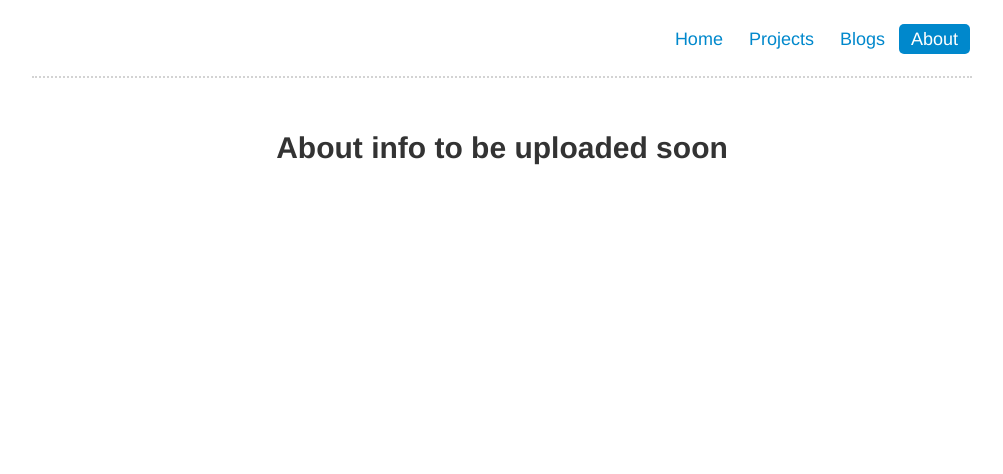
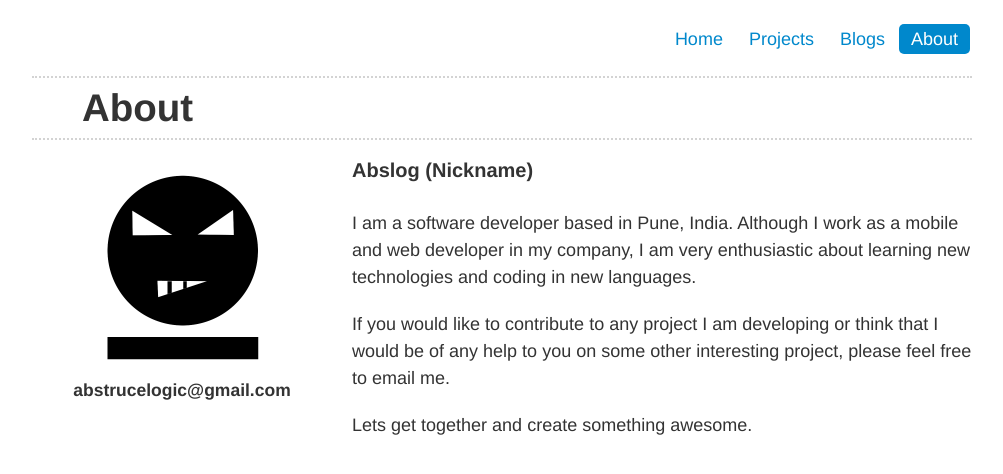
Before and after one commit to abslog/website-abstrucelog, a PHP site: page / in a window 1280 px wide, after a click on "About". Shown: the top 474 px of the page, without its empty margins (138-1141 px from the left). Run offline with PHP 8.4, Linux system fonts and the light colour scheme.

Commit message:
Adding hash navigation and updating about and home page of the application

```diff
--- a/html/general.css
+++ b/html/general.css
@@ -5,8 +5,12 @@ body {}
 
 .content-padd {margin-top:50px;}
 
-.container > .tabbable {margin-top: 2px; border-bottom: 2px; border-bottom-color: #000; border-bottom-style: dotted; border-bottom-color: #d3d3d3;}
+.container > .tabbable {margin-top: 2px; border-bottom: 2px; border-bottom-style: dotted; border-bottom-color: #d3d3d3;}
 .container > .tabbable > .nav {margin-top: 20px;}
+
+.tab-content-heading-container {border-bottom: 2px; border-bottom-style: dotted; border-bottom-color: #d3d3d3;}
+.tab-content-heading { margin-left: 50px;}
+
 .main-img-container {text-align:center;}
 .main-desc {text-align: center; font-size:30px; margin-top: 50px;}
 .main-content {text-align:center; font-size:18px; margin-top: 30px; line-height: 140%}
@@ -14,5 +18,7 @@ body {}
 .logo-img {margin-bottom: 10px; margin-left: 20px;}
 .tab-title {font-size:18px;}
 
-.contact-form label, .contact-form input, .contact-form textarea { font-size:18px;}
-.contact-form button { margin-bottom: 20px;}
+.about-info {text-align: center; margin-top: 20px;}
+.about-desc-title {font-size: 20px;}
+.about-desc {font-size: 18px; margin-top: 20px; line-height: 150%;}
+.about-desc-start {margin-top:20px;}
--- a/html/index.php
+++ b/html/index.php
@@ -12,11 +12,11 @@
 
         <div class="container">
             <div class="tabbable">
-                <ul class="nav nav-pills pull-right">
-                    <li class="active"><a class="tab-title" href="#home" data-toggle="tab">Home</a></li>
-                    <li><a class="tab-title" href="#project" data-toggle="tab">Projects</a></li>
-                    <li><a class="tab-title" href="#blog" data-toggle="tab">Blogs</a></li>
-                    <li><a class="tab-title" href="#about" data-toggle="tab">About</a></li>
+                <ul id="index-tabs" class="nav nav-pills pull-right">
+                    <li class="active"><a class="tab-title" href="#home">Home</a></li>
+                    <li><a class="tab-title" href="#project">Projects</a></li>
+                    <li><a class="tab-title" href="#blog">Blogs</a></li>
+                    <li><a class="tab-title" href="#about">About</a></li>
                     <!-- <li><a class="tab-title" href="#contact" data-toggle="tab">Contact Me</a></li> -->
                 </ul>
             </div>
@@ -41,5 +41,6 @@
 
         <script src="./ui/lib/jquery/jquery-2.0.3.js"></script>
         <script src="./ui/lib/bootstrap/js/bootstrap.min.js"></script>
+        <script src="main.js"></script>
     </body>
 </html>
--- a/html/index/about.php
+++ b/html/index/about.php
@@ -1,9 +1,21 @@
-<?php
-
-    echo '
-
-        <h1 class="center-info-header"> About info to be uploaded soon </h1>
-
-    ';
-
-?>
+<div class="tab-content-heading-container">
+    <h1 class="tab-content-heading">About</h1>
+</div>
+<div class="row">
+  <div class="span4">
+      <div class="about-info">
+          <img src="AbsLogSqLog.png" height="200px" width="200px">
+      </div>
+      <!-- <h5 class="about-info">abslog</h5> -->
+      <h4 class="about-info">abstrucelogic@gmail.com</h4>
+  </div>
+  <div class="span8">
+      <h3 class="about-desc-title">Abslog (Nickname)</h3>
+      <p class="about-desc about-desc-start"> I am a software developer based in Pune, India.
+          Although I work as a mobile and web developer in my company,
+          I am very enthusiastic about learning new technologies and coding in new languages.</p>
+      <p class="about-desc"> If you would like to contribute to any project I am developing or think that I would be of any help to you on some other interesting project,
+          please feel free to email me.</p>
+      <p class="about-desc">Lets get together and create something awesome.</p>
+  </div>
+</div>
--- a/html/index/home.php
+++ b/html/index/home.php
@@ -5,6 +5,6 @@
     <p class="main-desc">Welcome to my project catalogue and blog.</p>
 
     <p class="main-content">Hello! I am a software enthusiast and I love to write code.
-        Please feel free to browse through my projects and blog.
-        If you find something interesting, maybe we can get together and create something awesome.</p>
+        Please browse through my projects and my blog.
+        If you like what you see, feel free to email me and we can get together and work on something interesting.</p>
 </div>
--- /dev/null
+++ b/html/main.js
@@ -0,0 +1,27 @@
+
+var abslog = {};
+
+abslog.tabmanager = (function(){
+
+    function init() {
+        handlePageInit();
+        $('#index-tabs a').click(handleTabClick);
+    }
+
+    function handleTabClick() {
+        $(this).tab('show');
+    }
+
+    function handlePageInit() {
+        $('#index-tabs a[href="' + location.hash + '"]').tab('show');
+    }
+
+    return {
+        init : init
+    }
+
+}());
+
+$(document).ready(function(){
+   abslog.tabmanager.init();
+});
```
